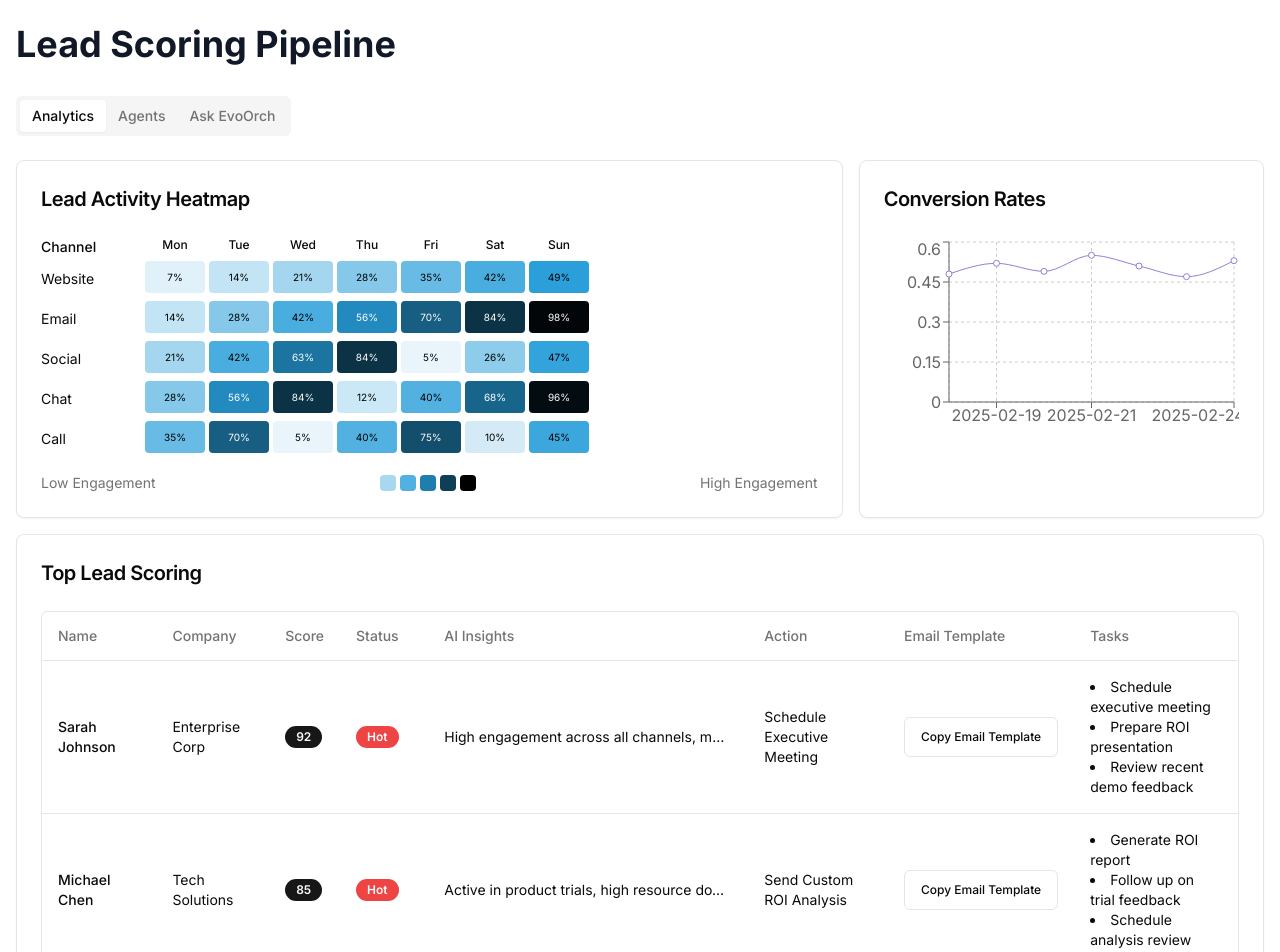
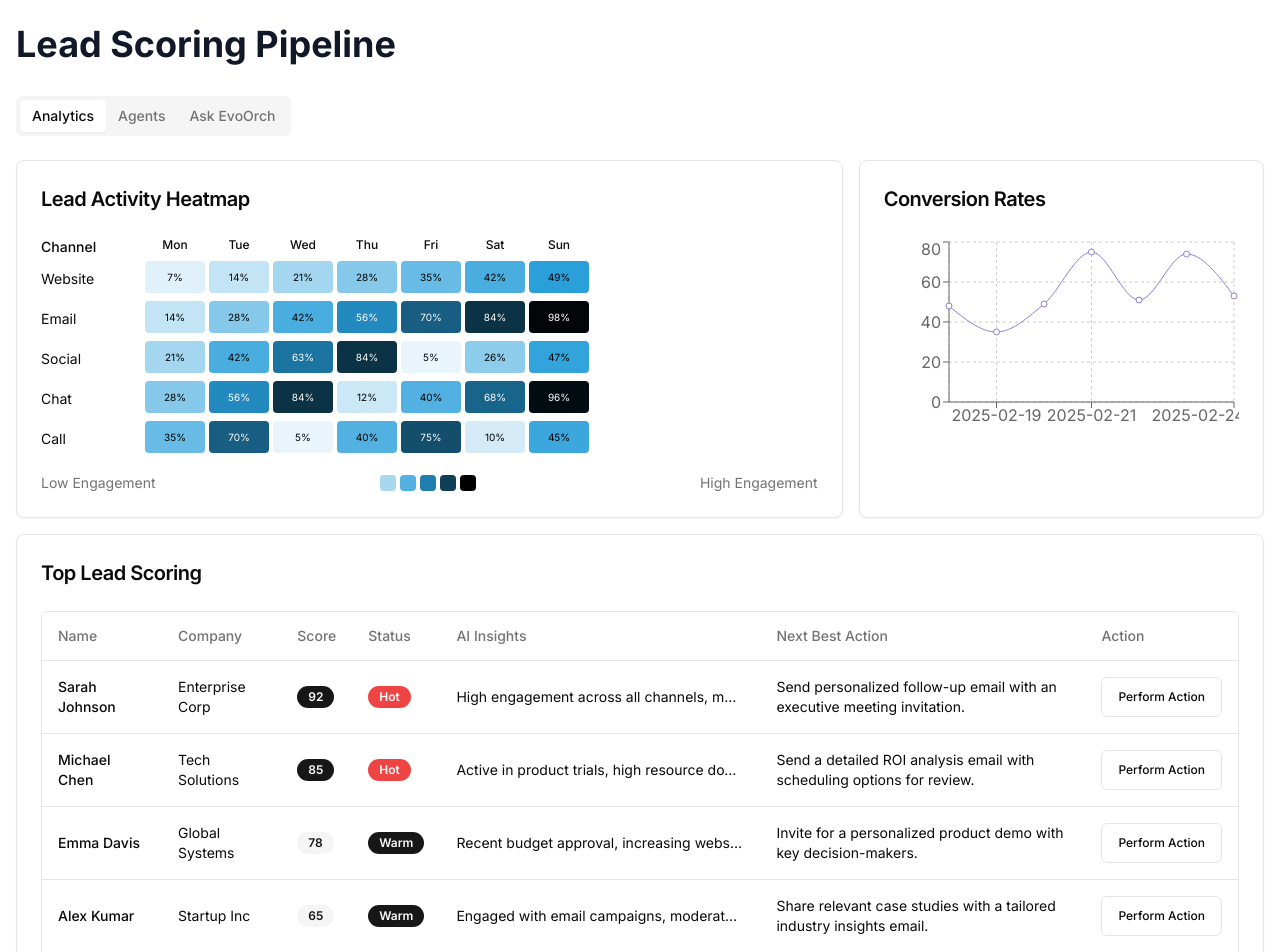
Before and after one commit to gauravpandeydigilantern/enhanced-leadscore_vercel, a Next.js app: page / in a window 1280 px wide. Shown: the top 952 px of the page. Built offline with nearby package versions, Linux system fonts and the light colour scheme.

Commit message:
Merge latest -ninj

```diff
--- a/components/analytics-dashboard.tsx
+++ b/components/analytics-dashboard.tsx
@@ -12,7 +12,11 @@ export function AnalyticsDashboard() {
           <CardTitle className="text-xl font-semibold">Lead Activity Heatmap</CardTitle>
         </CardHeader>
         <CardContent>
-          <HeatMap data={[]} />
+          <HeatMap
+            data={[]}
+            xAxisLabel="Date"
+            yAxisLabel="Activity Level"
+          />
         </CardContent>
       </Card>
 
@@ -23,14 +27,16 @@ export function AnalyticsDashboard() {
         <CardContent>
           <LineChart
             data={[
-              { date: "2025-02-18", rate: 0.48 },
-              { date: "2025-02-19", rate: 0.52 },
-              { date: "2025-02-20", rate: 0.49 },
-              { date: "2025-02-21", rate: 0.55 },
-              { date: "2025-02-22", rate: 0.51 },
-              { date: "2025-02-23", rate: 0.47 },
-              { date: "2025-02-24", rate: 0.53 },
+              { date: "2025-02-18", rate: 48},
+              { date: "2025-02-19", rate: 35 },
+              { date: "2025-02-20", rate: 49 },
+              { date: "2025-02-21", rate: 75 },
+              { date: "2025-02-22", rate: 51 },
+              { date: "2025-02-23", rate: 74 },
+              { date: "2025-02-24", rate: 53 },
             ]}
+            xAxisLabel="Date"
+            yAxisLabel="Conversion Rate (%)"
           />
         </CardContent>
       </Card>
@@ -43,8 +49,6 @@ export function AnalyticsDashboard() {
           <LeadTable />
         </CardContent>
       </Card>
-
-
 
       <Card className="hover:shadow-lg transition-all duration-200">
         <CardHeader className="space-y-1">
@@ -60,6 +64,8 @@ export function AnalyticsDashboard() {
               { stage: "Evaluation", conversion: 25, dropoff: 10, insight: "Competitor comparison" },
               { stage: "Purchase", conversion: 15, dropoff: 10, insight: "Final objections" },
             ]}
+            xAxisLabel="Stage"
+            yAxisLabel="Percentage (%)"
           />
           <div className="mt-4 space-y-2 text-sm">
             <p className="font-medium">Key Bottlenecks:</p>
@@ -91,6 +97,8 @@ export function AnalyticsDashboard() {
               { name: "Digital Services", score: 45, impact: "Early stage evaluation" },
               { name: "Local Business", score: 32, impact: "Limited engagement" },
             ]}
+            xAxisLabel="Lead Name"
+            yAxisLabel="Score"
           />
         </CardContent>
       </Card>
--- a/components/lead-table.tsx
+++ b/components/lead-table.tsx
@@ -1,4 +1,3 @@
-
 "use client"
 
 import {
@@ -19,17 +18,7 @@ const leads = [
     score: 92,
     status: "Hot",
     insights: "High engagement across all channels, multiple demo requests",
-    action: "Schedule Executive Meeting",
-    emailTemplate: `Subject: Executive Briefing - Next Steps
-
-Hi Sarah,
-
-Following your recent interest in our platform, I'd like to schedule an executive meeting to discuss how we can help Enterprise Corp achieve its goals.
-
-Would you be available this week for a 30-minute discussion?
-
-Best regards`,
-    tasks: ["Schedule executive meeting", "Prepare ROI presentation", "Review recent demo feedback"]
+    action: "Send personalized follow-up email with an executive meeting invitation.",
   },
   {
     name: "Michael Chen",
@@ -37,17 +26,7 @@ Best regards`,
     score: 85,
     status: "Hot",
     insights: "Active in product trials, high resource downloads",
-    action: "Send Custom ROI Analysis",
-    emailTemplate: `Subject: Your Custom ROI Analysis
-
-Hi Michael,
-
-Based on your product trial data, I've prepared a detailed ROI analysis showing potential impact for Tech Solutions.
-
-Would you like to schedule a call to review the findings?
-
-Best regards`,
-    tasks: ["Generate ROI report", "Follow up on trial feedback", "Schedule analysis review"]
+    action: "Send a detailed ROI analysis email with scheduling options for review.",
   },
   {
     name: "Emma Davis",
@@ -55,15 +34,7 @@ Best regards`,
     score: 78,
     status: "Warm",
     insights: "Recent budget approval, increasing website visits",
-    action: "Schedule Product Demo",
-    emailTemplate: `Subject: Product Demo for Global Systems
-
-Hi Emma,
-
-I noticed your team's increased interest in our platform. Would you like to schedule a personalized demo focusing on your specific use cases?
-
-Best regards`,
-    tasks: ["Set up demo environment", "Prepare custom demo script", "Follow up post-demo"]
+    action: "Invite for a personalized product demo with key decision-makers.",
   },
   {
     name: "Alex Kumar",
@@ -71,15 +42,7 @@ Best regards`,
     score: 65,
     status: "Warm",
     insights: "Engaged with email campaigns, moderate web activity",
-    action: "Share Case Studies",
-    emailTemplate: `Subject: Success Stories Similar to Startup Inc
-
-Hi Alex,
-
-I thought you might be interested in how similar companies have achieved success with our platform. Here are some relevant case studies.
-
-Best regards`,
-    tasks: ["Send relevant case studies", "Monitor engagement", "Schedule follow-up call"]
+    action: "Share relevant case studies with a tailored industry insights email.",
   },
   {
     name: "Lisa Thompson",
@@ -87,15 +50,7 @@ Best regards`,
     score: 45,
     status: "Cold",
     insights: "Limited engagement, early evaluation phase",
-    action: "Nurture with Content",
-    emailTemplate: `Subject: Resources for Digital Services
-
-Hi Lisa,
-
-I noticed you recently explored our platform. Here are some resources that might help you understand how we can support Digital Services.
-
-Best regards`,
-    tasks: ["Send nurture content", "Set up drip campaign", "Monitor engagement metrics"]
+    action: "Send a nurturing email with educational resources and testimonials.",
   }
 ]
 
@@ -110,9 +65,8 @@ export function LeadTable() {
             <TableHead>Score</TableHead>
             <TableHead>Status</TableHead>
             <TableHead>AI Insights</TableHead>
+            <TableHead>Next Best Action</TableHead>
             <TableHead>Action</TableHead>
-            <TableHead>Email Template</TableHead>
-            <TableHead>Tasks</TableHead>
           </TableRow>
         </TableHeader>
         <TableBody>
@@ -135,20 +89,8 @@ export function LeadTable() {
               </TableCell>
               <TableCell className="max-w-xs truncate">{lead.insights}</TableCell>
               <TableCell>{lead.action}</TableCell>
-              <TableCell className="max-w-xs">
-                <Button variant="outline" className="text-xs" onClick={() => {
-                  navigator.clipboard.writeText(lead.emailTemplate);
-                  // You could add a toast notification here
-                }}>
-                  Copy Email Template
-                </Button>
-              </TableCell>
               <TableCell>
-                <ul className="list-disc list-inside text-sm">
-                  {lead.tasks.map((task, i) => (
-                    <li key={i}>{task}</li>
-                  ))}
-                </ul>
+                <Button variant="outline" className="text-xs">Perform Action</Button>
               </TableCell>
             </TableRow>
           ))}
```
